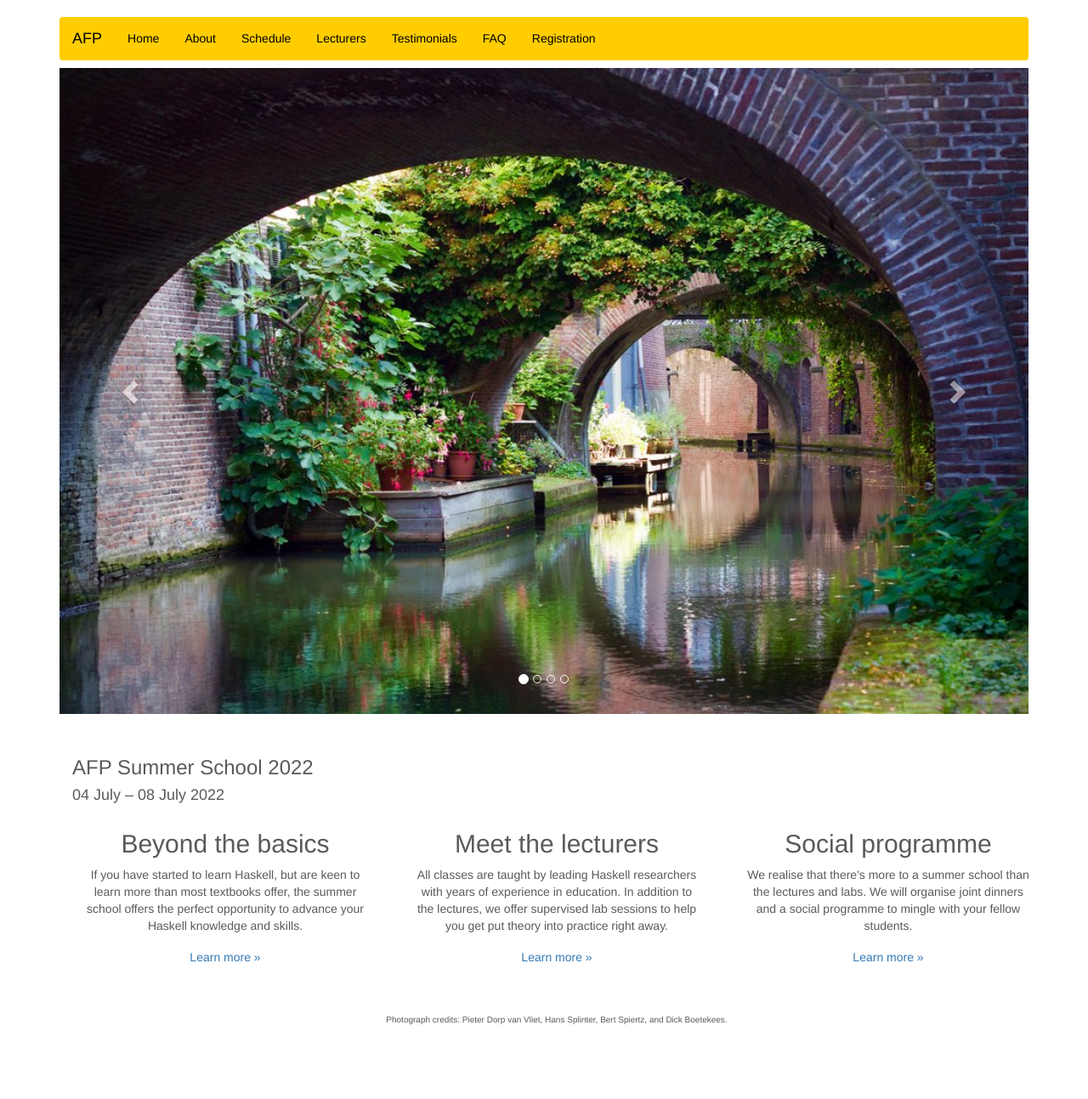
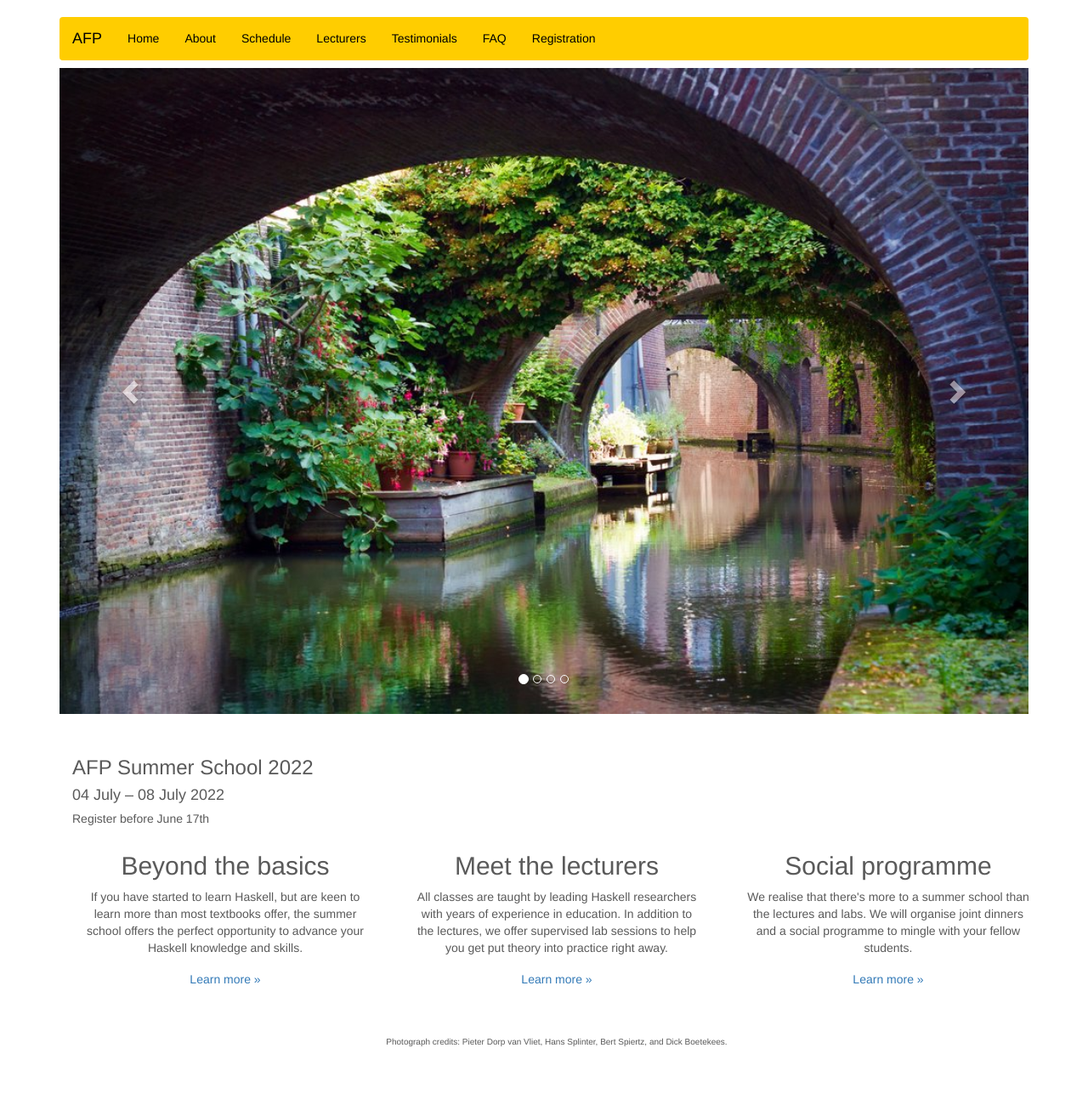
Before and after one commit to uu-afp/uu-afp.github.io, a Jekyll site: the page built from index.html, in a window 1280 px wide. Shown: the whole page at 85% size. Built offline with Jekyll 4.4.1, drawn with Linux system fonts in a browser that asks for light colours; nearby versions of some CDN libraries; before the commit the page ends 1267 px from its top, so only the background shows below that.

Commit message:
Added registration deadline to index.

```diff
--- a/index.html
+++ b/index.html
@@ -43,6 +43,7 @@ layout: default
     <div class="container marketing">
       <h3>AFP Summer School 2022</h3>
       <h4>04 July &ndash; 08 July 2022</h4>
+      <h5>Register before June 17th</h5>
       <!-- Three columns of text below the carousel -->
       <div class="row">
 
```
